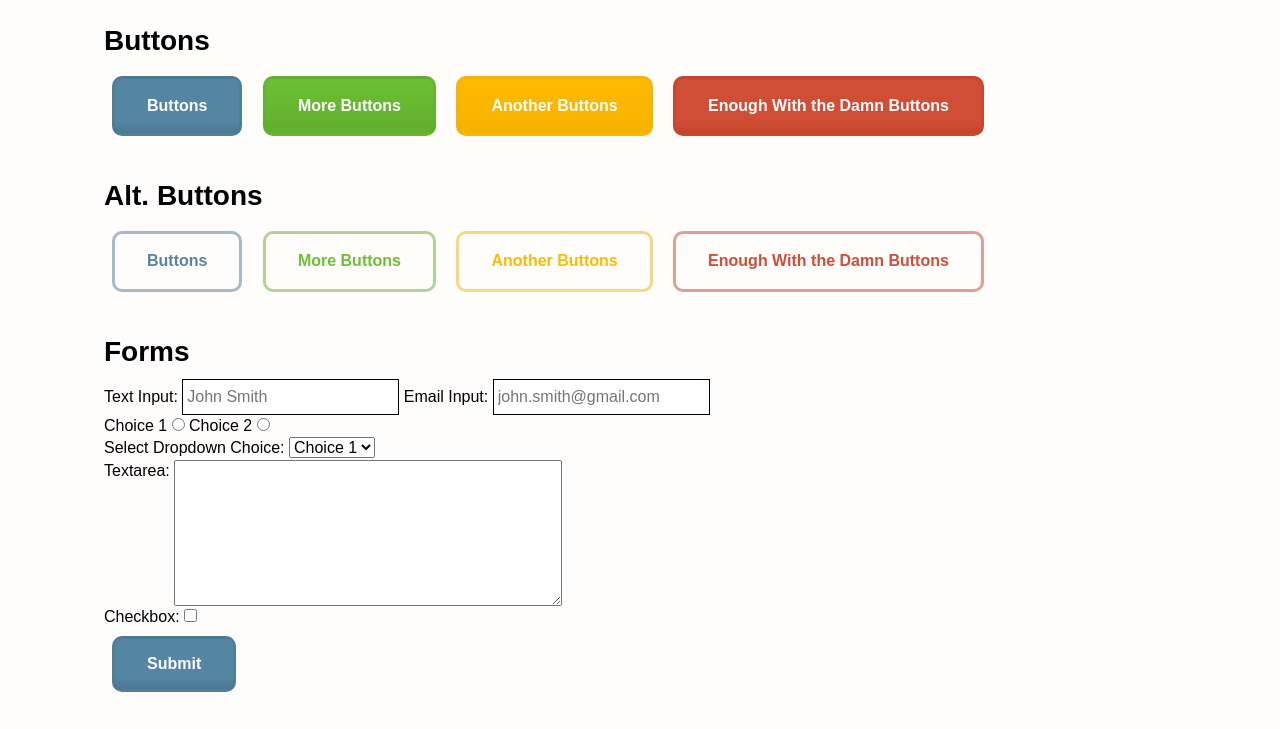
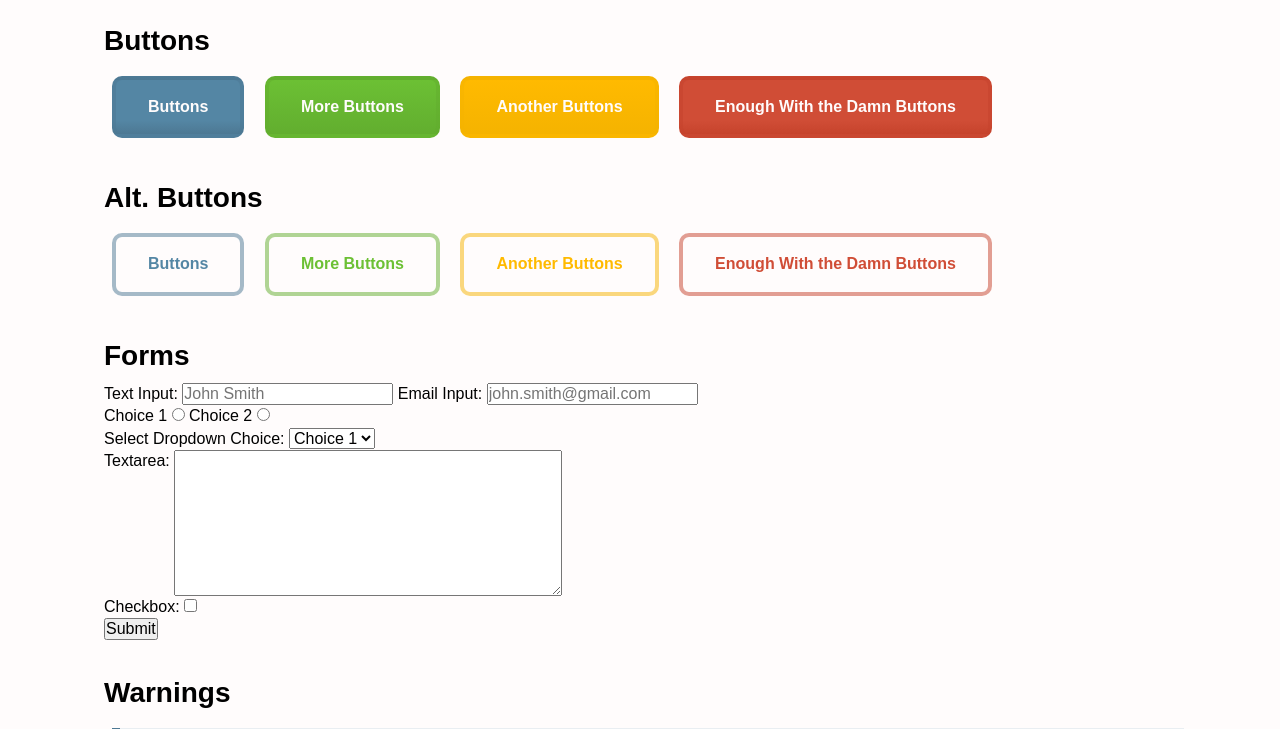
Before and after one commit to charliewilco/arsenal.scss, a website: page index.html in a window 1280 px wide. Shown: the part 901-1630 px from the top of the page. Drawn offline with Linux system fonts and the light colour scheme; files whose address does not match are found by name.

Commit message:
getting gulp off the ground.

```diff
--- a/Gulpfile.js
+++ b/Gulpfile.js
@@ -34,7 +34,7 @@ gulp.task('watch', function(){
 });
 
 gulp.task('connect', function() {
-    connect.server({livereload: true, open: { browser:'Google Chrome'}});
+    connect.server({livereload: true});
 });
 
 gulp.task('default', ['scripts', 'styles', 'watch', 'connect']);
--- a/index.html
+++ b/index.html
@@ -3,7 +3,7 @@
 <head>
     <script type="text/javascript" src="//use.typekit.net/lbs5xmh.js"></script>
     <script type="text/javascript">try{Typekit.load();}catch(e){}</script>
-    <link rel="stylesheet" href="/css/arsenal.css" media="screen" charset="utf-8">
+    <link rel="stylesheet" href="/build/css/arsenal.css" media="screen" charset="utf-8">
     <title>Arsensal</title>
 </head>
 <body>
@@ -113,5 +113,8 @@
         </p>
     </div>
 </div>
+<div class="container">
+    Looking for Forms or Navigation?
+</div>
 </body>
 </html>
--- a/package.json
+++ b/package.json
@@ -2,6 +2,12 @@
   "name": "Arsenal",
   "version": "0.0.0",
   "main": "gulpfile.js",
+  "author": "Charles Peters <charlespeters42@gmail.com>",
+  "description": "Arsenal Components Site",
+  "repository": {
+    "type": "git",
+    "url": "https://github.com/charlespeters/arsenal.git"
+  },
   "dependencies": {},
   "devDependencies": {
     "gulp": "~3.8.6",
--- a/scss/arsenal.scss
+++ b/scss/arsenal.scss
@@ -7,5 +7,4 @@
 @import "components/buttons";
 @import "components/hero";
 @import "components/tabs";
-@import "components/forms";
 @import "components/warning";
--- a/scss/components/_buttons.scss
+++ b/scss/components/_buttons.scss
@@ -4,7 +4,7 @@
   font-weight: 700;
   margin: .5rem;
   text-decoration: none;
-  border: 3px solid rgba($dark-blue, .5);
+  border: 4px solid rgba($dark-blue, .5);
   border-radius: .625rem;
   color: $offwhite;
   font-size: 1rem;
@@ -49,7 +49,7 @@
   font-weight: 700;
   margin: .5rem;
   text-decoration: none;
-  border: 3px solid rgba($dark-blue, .5);
+  border: 4px solid rgba($dark-blue, .5);
   border-radius: .625rem;
   color: $blue;
   font-size: 1rem;
--- a/scss/components/_forms.scss
+++ /dev/null
@@ -1,18 +0,0 @@
-.newform {
-    input[type="text"],input[type="email"] {
-        border: 1px solid;
-        padding: .5rem .25rem;
-        &:focus {
-            outline: none;
-            background: $blue;
-            color: $offwhite;
-        }
-    }
-    input[type="radio"] {
-        // -webkit-appearance: none;
-        // background: $blue;
-    }
-    input[type="submit"] {
-        @extend .btn;
-    }
-}
```
Also changed, not shown: build/css/arsenal.css (added), 1 other file.
